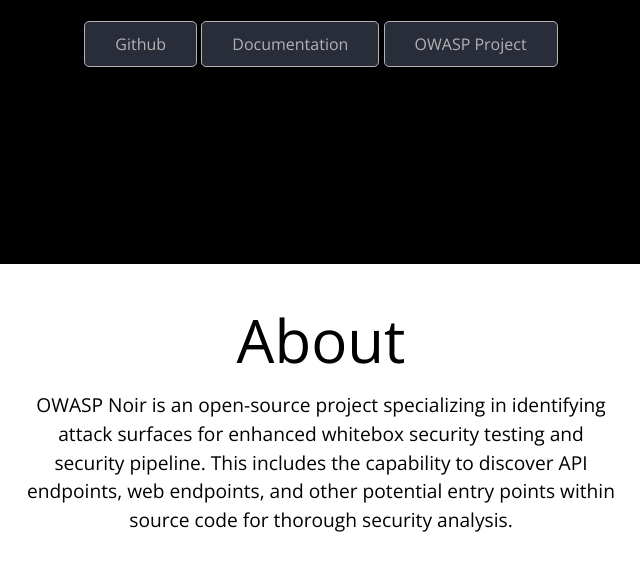
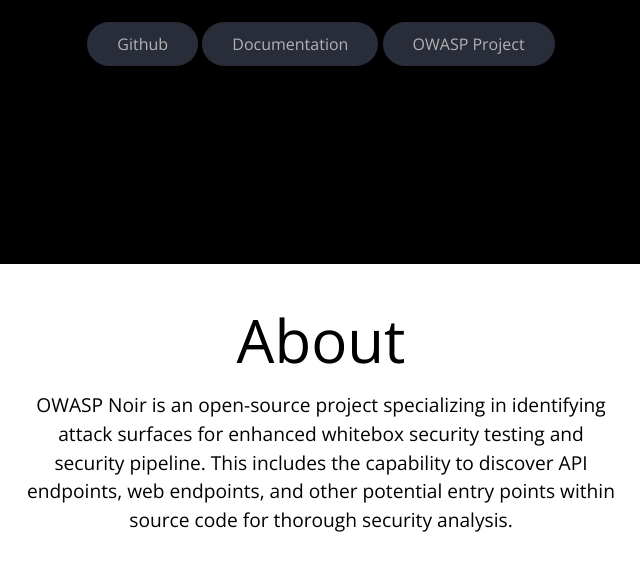
Before and after one commit to owasp-noir/owasp-noir.github.io, a plain HTML site: page index.html in a window 1280 px wide. Shown: the part 536-1111 px from the top of the page, without its empty margins (319-959 px from the left). Drawn offline with nearby package versions, Linux system fonts and the light colour scheme.

Commit message:
Update style.css

```diff
--- a/style.css
+++ b/style.css
@@ -47,8 +47,7 @@
 	padding: 10px 30px;
 	background: var(--primary-color);
 	color: #fff;
-	border-radius: 5px;
-	border: solid #fff 1px;
+	border-radius: 25px;
 	margin-top: 25px;
 	opacity: 0.7;
 }
```
